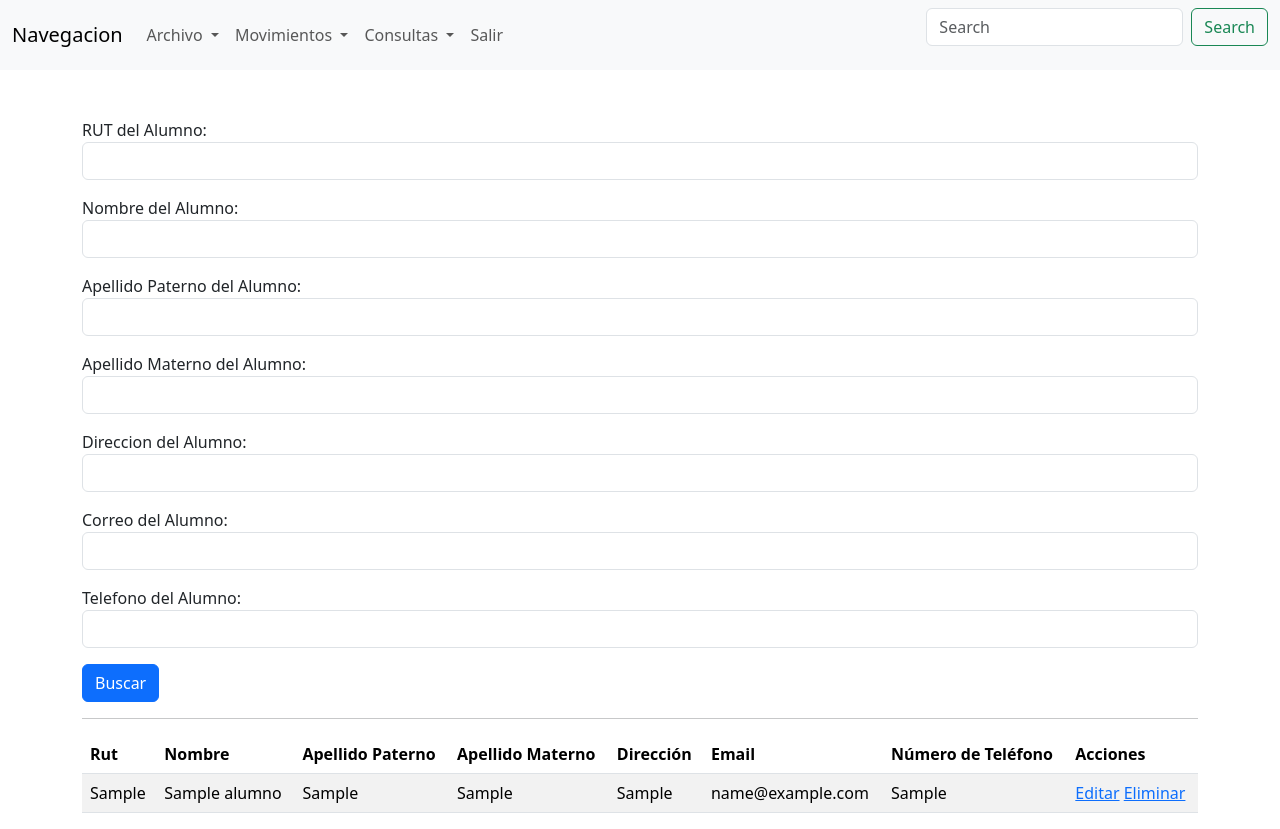
After one commit to efrax2/eva3_PB, a Django app: page /filter-alumnos/ in a window 1280 px wide. The commit adds this page. Run offline with Django 5.2, Linux system fonts and the light colour scheme; tables that the repository leaves empty hold one stand-in row (values such as "Sample post").

Commit message:
filtro alumno listo

```diff
--- a/evaluacion arma y efrain/ProyectoBD/urls.py
+++ b/evaluacion arma y efrain/ProyectoBD/urls.py
@@ -21,11 +21,13 @@ from appBD import views
 urlpatterns = [
     path('',views.Index_Alumnos),
     path('admin/', admin.site.urls),
+
     path('alumnos/',views.Index_Alumnos),
     path('create-alumnos/',views.Create_Alumnos),
     path('view-alumnos/<int:id>',views.View_Alumnos),
     path('update-alumnos/<int:id>',views.Update_Alumnos),
     path('delete-alumnos/<int:id>',views.Delete_Alumnos),
+    path('filter-alumnos/',views.Filter_Alumnos),
 
     path('Cursos/',views.Index_TipoCursos),
     path('create-Cursos/',views.Create_TipoCursos),
--- a/evaluacion arma y efrain/appBD/forms.py
+++ b/evaluacion arma y efrain/appBD/forms.py
@@ -1,5 +1,44 @@
 from django import forms
 from appBD.models import alumnos, tipo_cursos, matriculas, sucursales, ciudades, usuarios
+
+
+class AlumnoFilterForm(forms.Form):
+    ALUMRUT = forms.CharField(
+        required=False,
+        widget=forms.TextInput(attrs={'class': 'form-control'}),
+        label="RUT del Alumno"
+    )
+    ALUMNOMBRE = forms.CharField(
+        required=False,
+        widget=forms.TextInput(attrs={'class': 'form-control'}),
+        label="Nombre del Alumno"
+    )
+    ALUMAPATERNO = forms.CharField(
+        required=False,
+        widget=forms.TextInput(attrs={'class': 'form-control'}),
+        label="Apellido Paterno del Alumno"
+    )
+    ALUMAMATERNO = forms.CharField(
+        required=False,
+        widget=forms.TextInput(attrs={'class': 'form-control'}),
+        label="Apellido Materno del Alumno"
+    )
+    ALUMDIRECCION = forms.CharField(
+        required=False,
+        widget=forms.TextInput(attrs={'class': 'form-control'}),
+        label="Direccion del Alumno"
+    )
+    ALUMEMAIL = forms.EmailField(
+        required=False,
+        widget=forms.EmailInput(attrs={'class': 'form-control'}),
+        label="Correo del Alumno"
+    )
+    ALUMNFONO = forms.CharField(
+        required=False,
+        widget=forms.TextInput(attrs={'class': 'form-control'}),
+        label="Telefono del Alumno"
+    )
+
 
 class AlumnoForm(forms.ModelForm):
     class Meta:
--- a/evaluacion arma y efrain/appBD/views.py
+++ b/evaluacion arma y efrain/appBD/views.py
@@ -1,7 +1,7 @@
 from django.shortcuts import render,redirect
 from appBD.models import alumnos,tipo_cursos,matriculas,ciudades,sucursales,usuarios
 from . import forms
-from .forms import AlumnoForm,tipo_cursosForm,MatriculasForm,SucursalesForm, CiudadesForm
+from .forms import AlumnoForm,tipo_cursosForm,MatriculasForm,SucursalesForm, CiudadesForm, AlumnoFilterForm
 # Create your views here.
 
 ## Tabla: Alumnos
@@ -219,3 +219,26 @@ def Delete_Ciudades(request,id):
 ## Tabla: usuarios usuarios
 
 #Fin Tabla: usuarios
+
+## Filtro de Alumnos
+
+def Filter_Alumnos(request):
+    form=AlumnoFilterForm()
+    Alumnos=alumnos.objects.all()
+    alumnosdata=request.GET
+
+    if alumnosdata.get('ALUMRUT'):
+        Alumnos = Alumnos.filter(ALUMRUT__icontains=alumnosdata.get('ALUMRUT'))
+    if alumnosdata.get('ALUMAPATERNO'):
+        Alumnos = Alumnos.filter(ALUMAPATERNO__icontains=alumnosdata.get('ALUMAPATERNO'))
+    if alumnosdata.get('ALUMAMATERNO'):
+        Alumnos = Alumnos.filter(ALUMAMATERNO__icontains=alumnosdata.get('ALUMAMATERNO'))
+    if alumnosdata.get('ALUMDIRECCION'):
+        Alumnos = Alumnos.filter(ALUMDIRECCION__icontains=alumnosdata.get('ALUMDIRECCION'))
+    if alumnosdata.get('ALUMEMAIL'):
+        Alumnos = Alumnos.filter(ALUMEMAIL__icontains=alumnosdata.get('ALUMEMAIL'))
+    if alumnosdata.get('ALUMNFONO'):
+        Alumnos = Alumnos.filter(ALUMNFONO__icontains=alumnosdata.get('ALUMNFONO'))
+
+    data={'form':form, 'Alumnos': Alumnos}
+    return render(request,'alumnos-filtro.html',data)
--- /dev/null
+++ b/evaluacion arma y efrain/templates/alumnos-filtro.html
@@ -0,0 +1,41 @@
+{%include 'header.html'%}
+<div class='container mt-5'>
+  <form method="GET" action="/filter-Alumnos/">
+    {% csrf_token %}
+    {{ form.as_p }}
+      <button type="submit" class="btn btn-primary">Buscar</button>
+  </form>
+  <hr>
+  <!-- Mostrar los alumnos -->
+   <table class="table table-striped">
+    <thead>
+      <tr>
+        <th>Rut</th>
+        <th>Nombre</th>
+        <th>Apellido Paterno</th>
+        <th>Apellido Materno</th>
+        <th>Dirección</th>
+        <th>Email</th>
+        <th>Número de Teléfono</th>
+        <th>Acciones</th>
+      </tr>
+    </thead>
+    <tbody>
+      {% for alumno in Alumnos %}
+        <tr>
+          <td>{{ alumno.ALUMRUT }}</td>
+          <td>{{ alumno.ALUMNOMBRE }}</td>
+          <td>{{ alumno.ALUMAPATERNO }}</td>
+          <td>{{ alumno.ALUMAMATERNO }}</td>
+          <td>{{ alumno.ALUMDIRECCION }}</td>
+          <td>{{ alumno.ALUMEMAIL }}</td>
+          <td>{{ alumno.ALUMNFONO }}</td>
+          <td>
+            <a href="#">Editar</a>
+            <a href="#">Eliminar</a>
+          </td>
+        </tr>
+      {% endfor %}
+    </tbody>
+</div>
+{%include 'footer.html'%}
--- a/evaluacion arma y efrain/templates/alumnos-index.html
+++ b/evaluacion arma y efrain/templates/alumnos-index.html
@@ -49,5 +49,6 @@
             <div class="alert alert-info">No Hay Alumnos!!!!</div>
         {%endif%}
         <a href="../create-alumnos/" class="btn btn-success">Agregar</a>
+        <a href="../filter-alumnos/" class="btn btn-success">Filtrar</a>
         </div>
 {%include 'footer.html'%}
```
